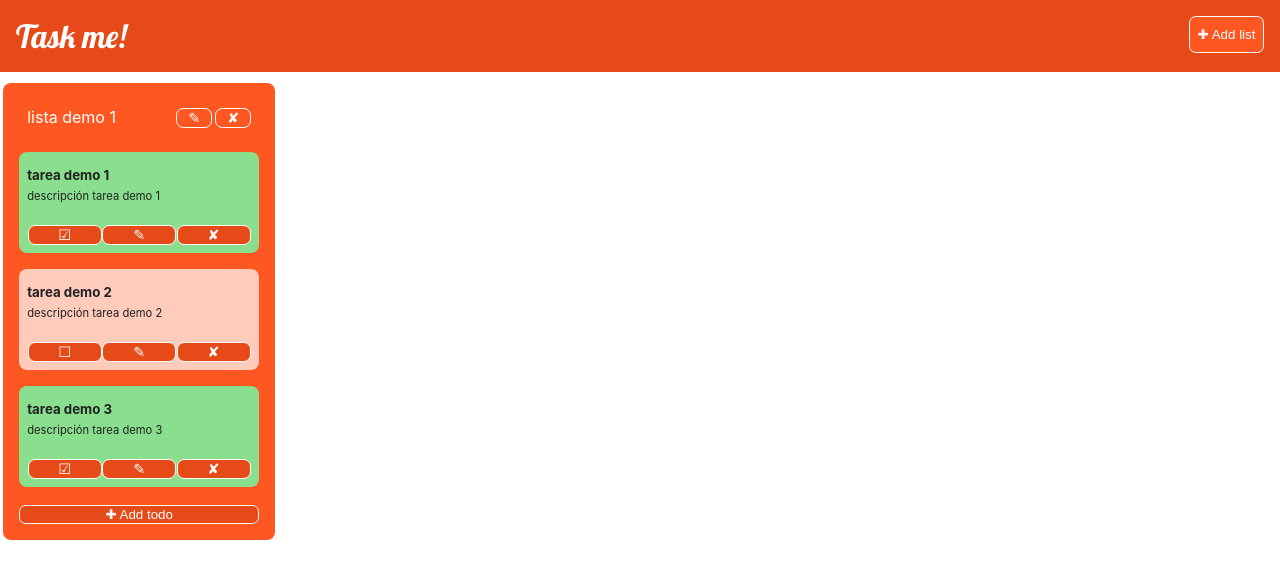
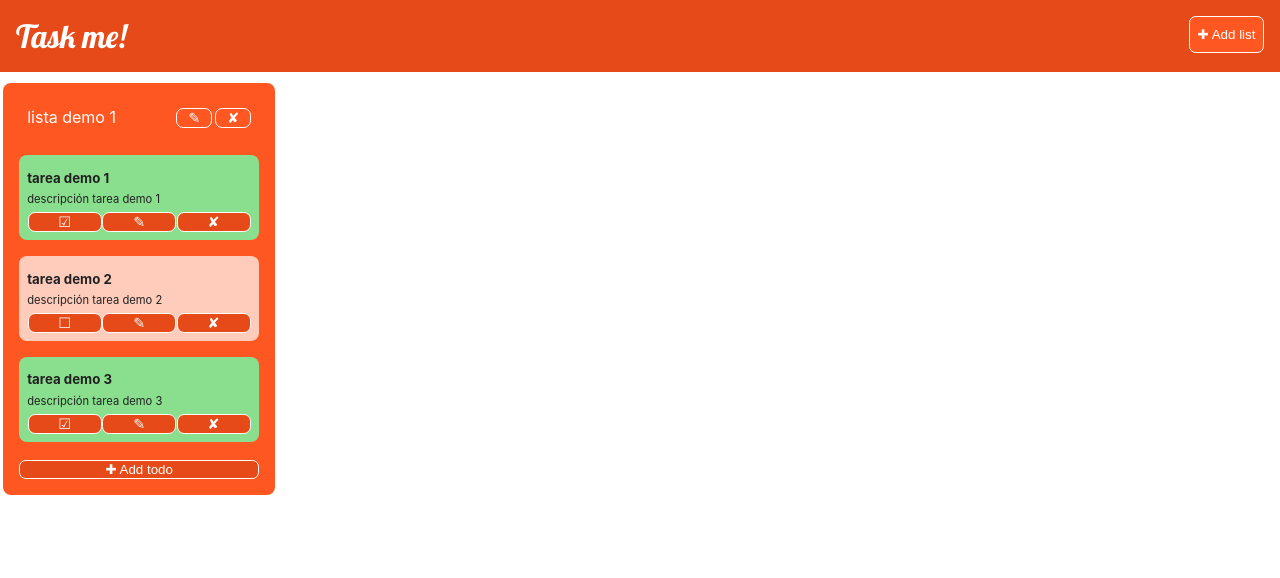
Before and after one commit to diegosuarez-dev/reto3-trellolike, a React (Create React App) app: page / in a window 1280 px wide. Shown: the top 578 px of the page. Built offline with nearby package versions, Linux system fonts and the light colour scheme.

Commit message:
Revisión de la maquetación de los todos

```diff
--- a/src/components/ListsPanel/ListsPanel.css
+++ b/src/components/ListsPanel/ListsPanel.css
@@ -18,6 +18,7 @@
   display: flex;
   flex-direction: row;
   justify-content: space-between;
+  flex-wrap: wrap;
   padding: 1em;
   color: #FFFFFF;
 }
@@ -30,6 +31,7 @@
   border-style: solid;
   border-radius: 0.5em;
   margin-left: 0.2em;
+  margin-bottom: 0.2em;
   width: 2.5em;
 }
 .panel .list .heading .delete:hover {
@@ -49,10 +51,10 @@
   flex-direction: column;
   color: #212121;
   border-radius: 0.5em;
+  padding: 0.5em;
 }
 .panel .list .todos .task .data {
   text-align: start;
-  padding: 0.5em;
 }
 .panel .list .todos .task .data h5 {
   margin: 0.5em 0;
@@ -65,7 +67,6 @@
   display: flex;
   flex-direction: row;
   justify-content: space-evenly;
-  padding: 0.5em;
 }
 .panel .list .todos .task .actions button {
   font-size: 0.9em;
--- a/src/components/ListsPanel/ListsPanel.scss
+++ b/src/components/ListsPanel/ListsPanel.scss
@@ -17,6 +17,7 @@
             display: flex;
             flex-direction: row;
             justify-content: space-between;
+            flex-wrap: wrap;
             padding: 1em;
             color: $white;
             button {
@@ -28,6 +29,7 @@
                 border-style: solid;
                 border-radius: 0.5em;
                 margin-left: 0.2em;
+                margin-bottom: 0.2em;
                 width: 2.5em;
             }
             .delete:hover {
@@ -47,9 +49,9 @@
                 flex-direction: column;
                 color: $primary-text;
                 border-radius: 0.5em;
+                padding: 0.5em;
                 .data {
                     text-align: start;
-                    padding: 0.5em;
                     h5 {
                         margin: 0.5em 0;
                     }
@@ -62,7 +64,6 @@
                     display: flex;
                     flex-direction: row;
                     justify-content: space-evenly;
-                    padding: 0.5em;
                     button {
                         font-size: 0.9em;
                         width: 33%;
--- a/src/components/NewTodoForm/NewTodoForm.jsx
+++ b/src/components/NewTodoForm/NewTodoForm.jsx
@@ -25,7 +25,7 @@ const NewTodoForm = (props) => {
     }
 
     return (
-        <form className="newTodoForm" onSubmit={handleSubmit}>
+        <form className={"newTodoForm"} onSubmit={handleSubmit}>
             <input type="text" name="title" value={title} placeholder="Task name" onChange={handleTitleChange} required autoFocus />
             <input type="text" name="description" value={description} placeholder="Task description (optional)" onChange={handleDescriptionChange} />
             <button type="submit">{props.role === 'new' ? 'Create it' : 'Update it'}</button>
```
Also changed, not shown: 1 other file (tests, documents, lock files or other folders).
